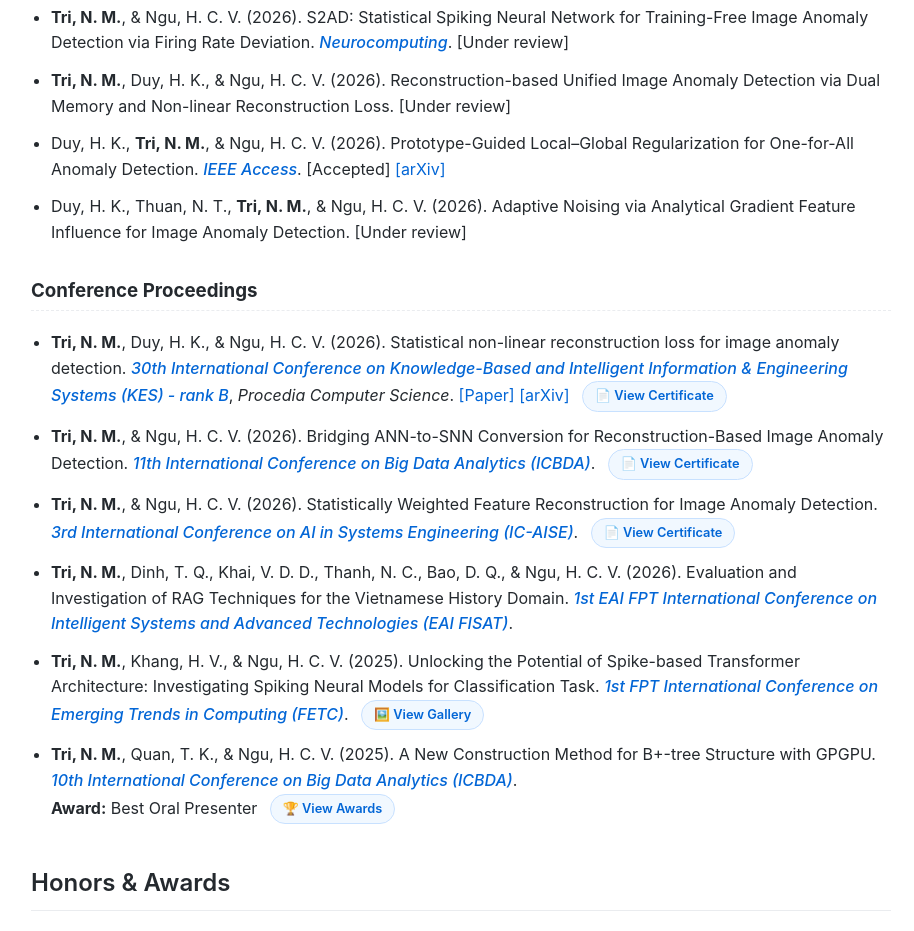
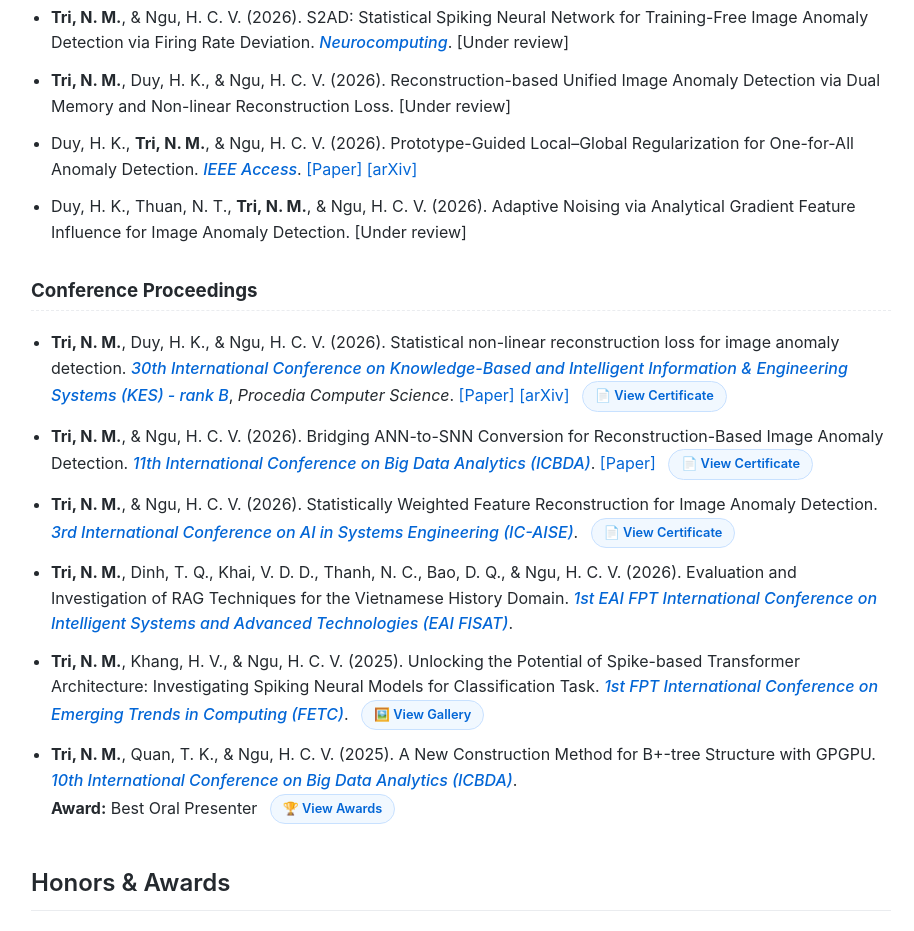
Before and after one commit to mintii13/mintii13.github.io, a plain HTML site: page index.html in a window 1280 px wide. Shown: the part 1180-2111 px from the top of the page, without its empty margins (179-1093 px from the left). Drawn offline with Linux system fonts and the light colour scheme.

Commit message:
Update publication links and details in index.html

```diff
--- a/index.html
+++ b/index.html
@@ -193,7 +193,7 @@
         <ul>
             <li><strong>Tri, N. M.</strong>, & Ngu, H. C. V. (2026). S2AD: Statistical Spiking Neural Network for Training-Free Image Anomaly Detection via Firing Rate Deviation. <span class="paper-venue">Neurocomputing</span>. [Under review]</li>
             <li><strong>Tri, N. M.</strong>, Duy, H. K., & Ngu, H. C. V. (2026). Reconstruction-based Unified Image Anomaly Detection via Dual Memory and Non-linear Reconstruction Loss. [Under review]</li>
-            <li>Duy, H. K., <strong>Tri, N. M.</strong>, & Ngu, H. C. V. (2026). Prototype-Guided Local–Global Regularization for One-for-All Anomaly Detection. <span class="paper-venue">IEEE Access</span>. [Accepted] <a href="https://arxiv.org/abs/2606.14129" target="_blank">[arXiv]</a></li>
+            <li>Duy, H. K., <strong>Tri, N. M.</strong>, & Ngu, H. C. V. (2026). Prototype-Guided Local–Global Regularization for One-for-All Anomaly Detection. <span class="paper-venue">IEEE Access</span>. <a href="https://doi.org/10.1109/ACCESS.2026.3754905" target="_blank">[Paper]</a> <a href="https://arxiv.org/abs/2606.14129" target="_blank">[arXiv]</a></li>
             <li>Duy, H. K., Thuan, N. T., <strong>Tri, N. M.</strong>, & Ngu, H. C. V. (2026). Adaptive Noising via Analytical Gradient Feature Influence for Image Anomaly Detection. [Under review]</li>
         </ul>
 
@@ -209,7 +209,7 @@
                 </div>
             </li>
             <li>
-                <strong>Tri, N. M.</strong>, & Ngu, H. C. V. (2026). Bridging ANN-to-SNN Conversion for Reconstruction-Based Image Anomaly Detection. <span class="paper-venue">11th International Conference on Big Data Analytics (ICBDA)</span>.
+                <strong>Tri, N. M.</strong>, & Ngu, H. C. V. (2026). Bridging ANN-to-SNN Conversion for Reconstruction-Based Image Anomaly Detection. <span class="paper-venue">11th International Conference on Big Data Analytics (ICBDA)</span>. <a href="https://doi.org/10.1109/ICBDA69616.2026.11762810" target="_blank">[Paper]</a>
                 <span class="toggle-btn" onclick="toggleSection('icbda2026')">📄 View Certificate</span>
                 <div id="icbda2026" class="dropdown-content">
                     <img class="cert-img" src="ICBDA2026_Certi_page-0001.jpg" alt="ICBDA 2026 Certificate">
```
